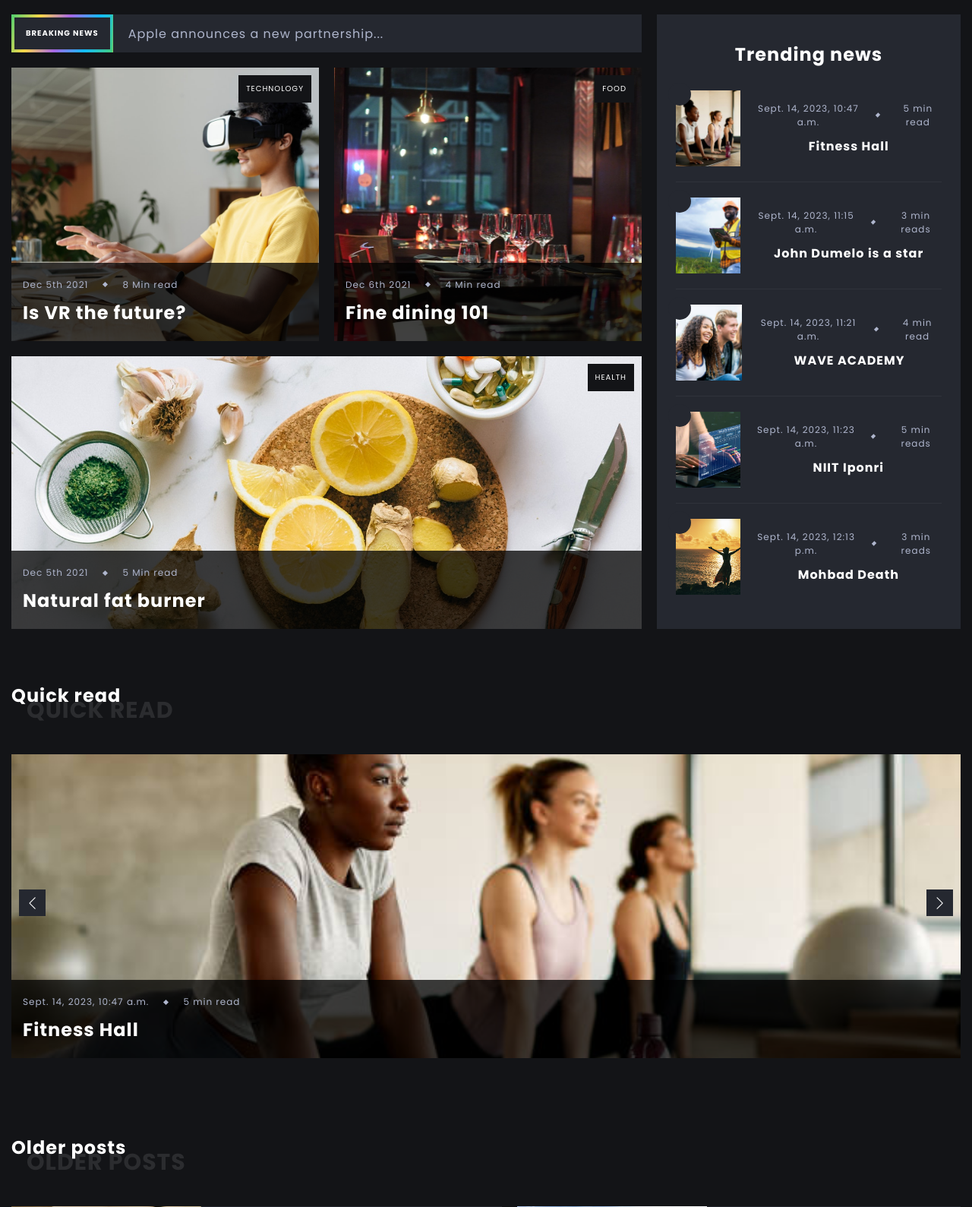
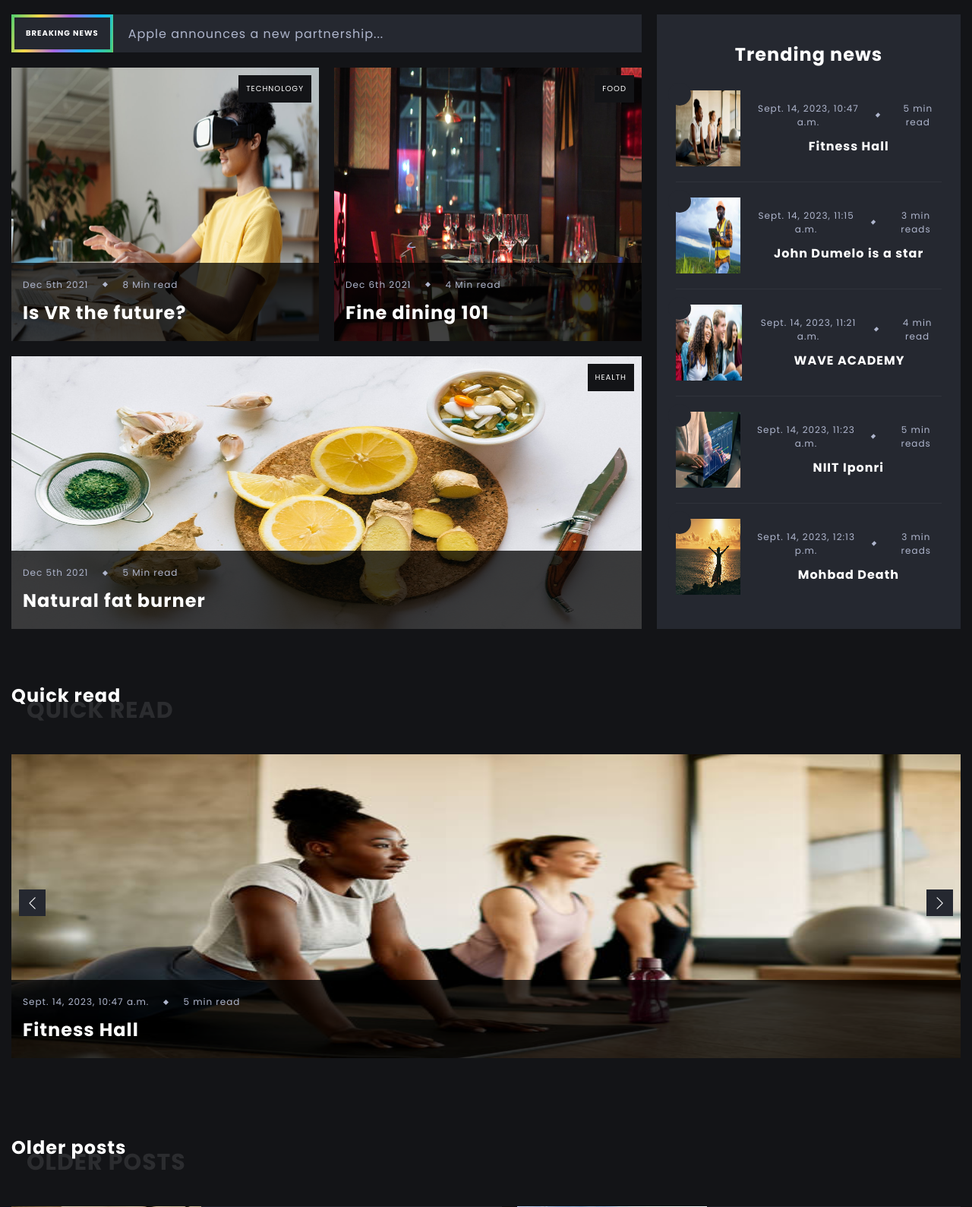
Before and after one commit to AduDanielTech/staymedia, a Django app: page / in a window 1280 px wide. Shown: the part 75-1664 px from the top of the page at 76% size. Run offline with Django 4.2, Linux system fonts and the light colour scheme; data comes from the database, SQL or seed files in the repository.

Commit message:
fixed image

```diff
--- a/static/css/main.css
+++ b/static/css/main.css
@@ -342,7 +342,6 @@
     position: absolute;
     width: 100%;
     height: 100%;
-    object-fit: cover;
     transition: transform .25s;
 }
 
```
